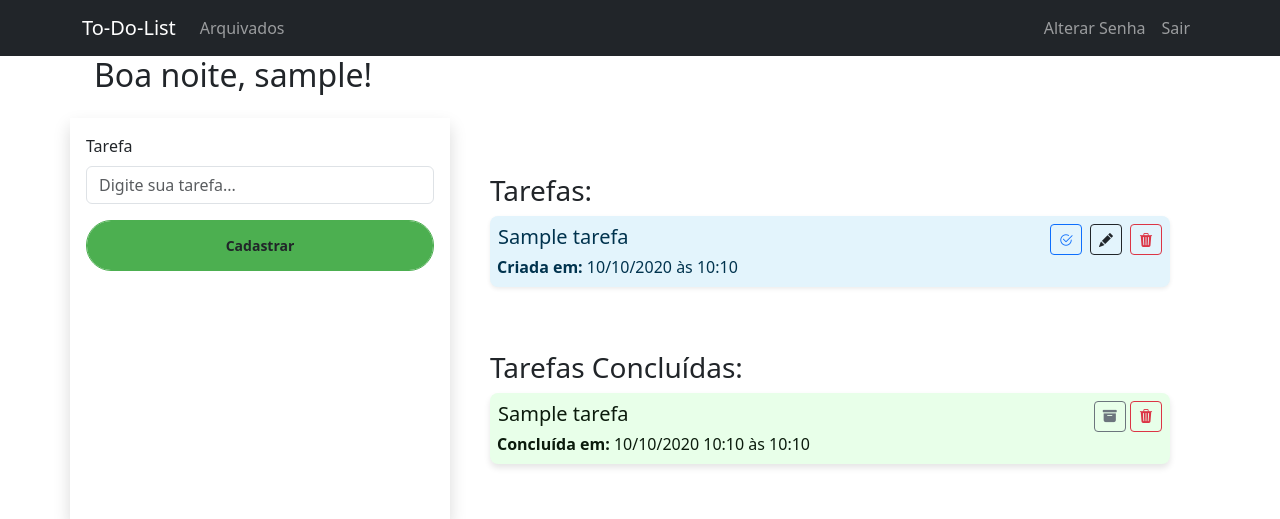
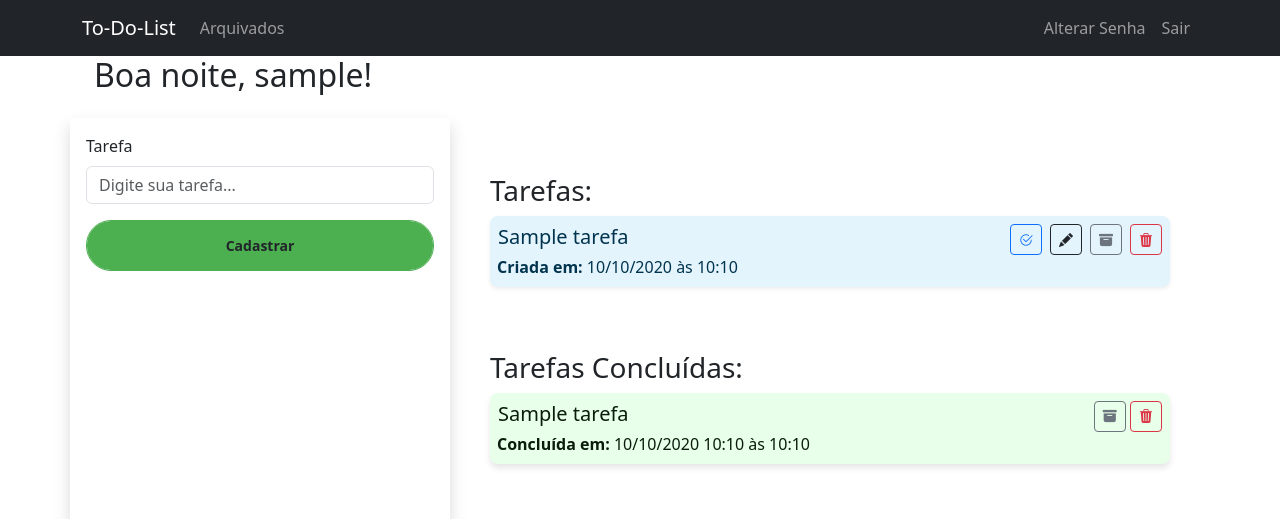
Before and after one commit to emanuel07mii/project_to_do_list, a Django app: template to_do_lists/templates/to_do_lists/index.html in a window 1280 px wide. Shown: the top 519 px of the page. Run offline with Django 5.2, Linux system fonts and the light colour scheme; a user stored in the database is signed in; tables that the repository leaves empty hold one stand-in row (values such as "Sample post"); the template is opened without the code that fills it: values that come from a table or form of the project are taken from there, most other values are stand-ins (such as "Sample title", 1, 10 or a date in 2020); some libraries are stand-ins or nearby versions.

Commit message:
+ botão para cancelar edição de tarefa #3 + botão para arquivar tarefa não concluida

```diff
--- a/static/js/custom.js
+++ b/static/js/custom.js
@@ -26,3 +26,15 @@ function toggleEdit(id) {
         botoes.classList.add('d-none');
     }
 }
+
+function cancelEdit(id) {
+    const viewMode = document.getElementById('view-mode-' + id);
+    const editForm = document.getElementById('edit-form-' + id);
+    const botoes = document.getElementById('botoes-' + id);
+
+    viewMode.classList.remove('d-none');
+    editForm.classList.add('d-none');
+    if (botoes) {
+      botoes.classList.remove('d-none');
+    }
+}
--- a/to_do_lists/templates/to_do_lists/index.html
+++ b/to_do_lists/templates/to_do_lists/index.html
@@ -47,14 +47,17 @@
                 <form id="edit-form-{{ tarefa.id }}" class="d-none w-100 d-flex" method="POST" action="{% url 'editar_tarefa' tarefa.id %}">
                     {% csrf_token %}
                     <input type="text" name="tarefa" value="{{ tarefa.tarefa }}" class="form-control me-2" required>
-                    <button type="submit" class="btn btn-success btn-sm">Salvar</button>
+                    <div class="d-flex gap-2">
+                        <button type="submit" class="btn btn-success btn-sm">Salvar</button>
+                        <button type="button" class="btn btn-secondary btn-sm" onclick="cancelEdit('{{ tarefa.id }}')">Cancelar</button>
+                    </div>
                 </form>
                 <div id="botoes-{{ tarefa.id }}" class="d-flex gap-2">
                     <a class="btn btn-outline-primary btn-sm" title="Concluir"
                     href="{% url 'concluir' id=tarefa.id %}"><i class="bi bi-check2-circle"></i></a>
                     <button class="btn btn-outline-dark btn-sm" onclick="toggleEdit('{{ tarefa.id }}')" title="Editar" href="{% url 'editar_tarefa' id=tarefa.id %}" type="button"><i class="bi bi-pencil-fill"></i></button>
-                    <a class="btn btn-outline-danger btn-sm" title="Excluir"
-                        href="{% url 'excluir' id=tarefa.id %}"><i class="bi bi-trash3-fill"></i></a>
+                    <a class="btn btn-outline-secondary btn-sm" title="Arquivar" href="{% url 'arquivar_tarefa' tarefa_id=tarefa.id %}"><i class="bi bi-archive-fill"></i></a>
+                    <a class="btn btn-outline-danger btn-sm" title="Excluir" href="{% url 'excluir' id=tarefa.id %}"><i class="bi bi-trash3-fill"></i></a>
                 </div>
                 <div>
                     <p class="card-text"><strong>Criada em:</strong> {{ tarefa.data_criacao|date:"d/m/Y" }} às {{ tarefa.data_criacao|date:"H:i" }}</p>
```
